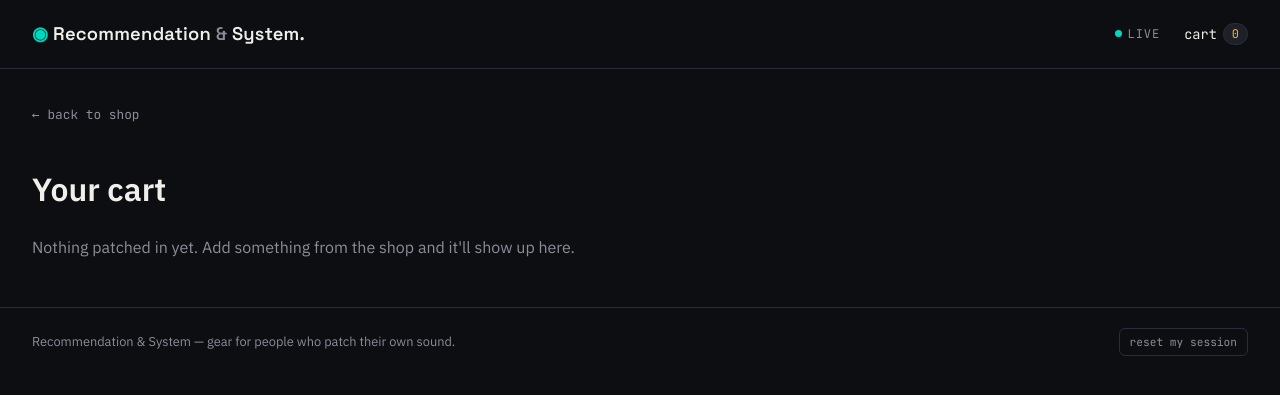
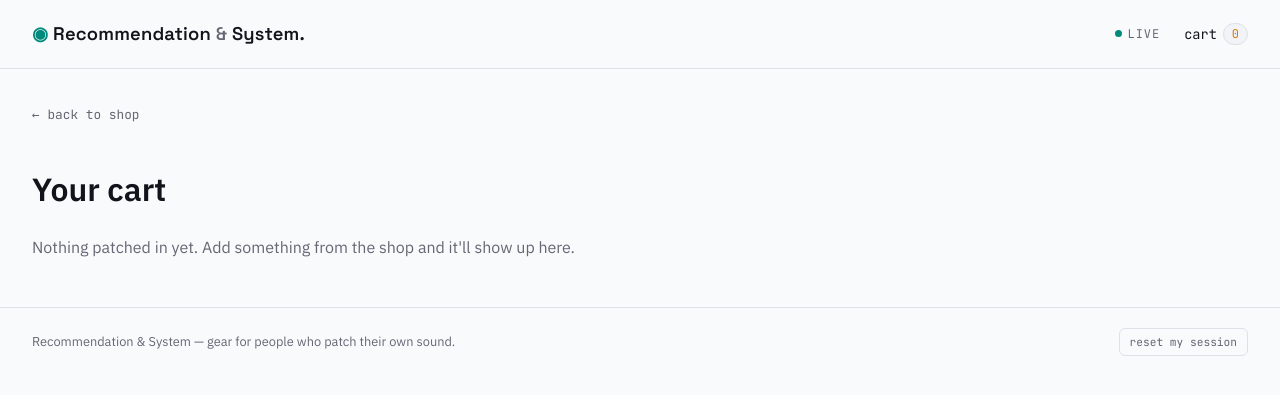
Before and after one commit to Apoorv-2/Hybrid_Recommender_System, a Flask app: page /cart in a window 1280 px wide. Shown: the top 395 px of the page. Run offline with Flask 3, Linux system fonts and the light colour scheme; parts of the project's set-up code (start-up, migrations or seed data) failed here and were passed over.

Commit message:
ui updated

```diff
--- a/static/css/style.css
+++ b/static/css/style.css
@@ -1,13 +1,13 @@
 :root {
-  --bg: #0D0E12;
-  --surface: #16181F;
-  --surface-raised: #1D2029;
-  --border: #2A2E3A;
-  --text: #F0EFEA;
-  --text-muted: #8B8D98;
-  --teal: #00D9C0;
-  --amber: #FFB800;
-  --magenta: #FF3D8A;
+  --bg: #F9FAFC;
+  --surface: #FFFFFF;
+  --surface-raised: #F1F3F7;
+  --border: #DDE1E8;
+  --text: #12141C;
+  --text-muted: #646874;
+  --teal: #008A7B;
+  --amber: #D97706;
+  --magenta: #D91A60;
   --radius: 10px;
   --font-display: 'Space Grotesk', sans-serif;
   --font-body: 'IBM Plex Sans', sans-serif;
@@ -26,7 +26,6 @@ body {
 
 a { color: inherit; text-decoration: none; }
 
-/* ---------- Header ---------- */
 .site-header {
   display: flex;
   align-items: center;
@@ -85,7 +84,6 @@ a { color: inherit; text-decoration: none; }
   color: var(--amber);
 }
 
-/* ---------- Hero ---------- */
 .hero {
   padding: 56px 32px 32px;
   max-width: 760px;
@@ -111,7 +109,6 @@ a { color: inherit; text-decoration: none; }
 }
 .hero-sub strong { color: var(--text); }
 
-/* ---------- Layout ---------- */
 .shop-layout {
   display: grid;
   grid-template-columns: 1fr 320px;
@@ -138,7 +135,6 @@ a { color: inherit; text-decoration: none; }
   gap: 14px;
 }
 
-/* ---------- Cards ---------- */
 .card {
   background: var(--surface);
   border: 1px solid var(--border);
@@ -187,7 +183,6 @@ a { color: inherit; text-decoration: none; }
 .btn-add-cart.just-added { background: var(--magenta); color: #1a0510; border-color: var(--magenta); }
 .btn-large { width: auto; padding: 12px 22px; font-size: 0.85rem; margin: 16px 0; }
 
-/* ---------- Signal / recommendation panel ---------- */
 .signal-panel {
   background: var(--surface);
   border: 1px solid var(--border);
@@ -275,7 +270,6 @@ a { color: inherit; text-decoration: none; }
 .rec-tag-hybrid { background: var(--magenta); }
 .rec-tag-popular { background: var(--text-muted); }
 
-/* ---------- Product detail ---------- */
 .product-detail { padding: 32px; max-width: 900px; }
 .back-link {
   font-family: var(--font-mono);
@@ -309,7 +303,6 @@ a { color: inherit; text-decoration: none; }
   border-radius: 999px;
 }
 
-/* ---------- Cart page ---------- */
 .cart-page { padding: 32px; max-width: 640px; }
 .cart-list { list-style: none; padding: 0; margin: 20px 0; }
 .cart-row {
@@ -323,7 +316,6 @@ a { color: inherit; text-decoration: none; }
 .cart-total { font-family: var(--font-mono); font-size: 1.1rem; color: var(--teal); }
 .empty-state { color: var(--text-muted); }
 
-/* ---------- Footer ---------- */
 .site-footer {
   border-top: 1px solid var(--border);
   padding: 20px 32px 40px;
@@ -345,14 +337,12 @@ a { color: inherit; text-decoration: none; }
 }
 .reset-link:hover { color: var(--teal); border-color: var(--teal); }
 
-/* ---------- Responsive ---------- */
 @media (max-width: 880px) {
   .shop-layout { grid-template-columns: 1fr; }
   .signal-panel { position: static; }
   .product-main { flex-direction: column; }
 }
 
-/* ---------- Reduced motion ---------- */
 @media (prefers-reduced-motion: reduce) {
   .signal-dot { animation: none; }
   .rec-item { animation: none; }
```
